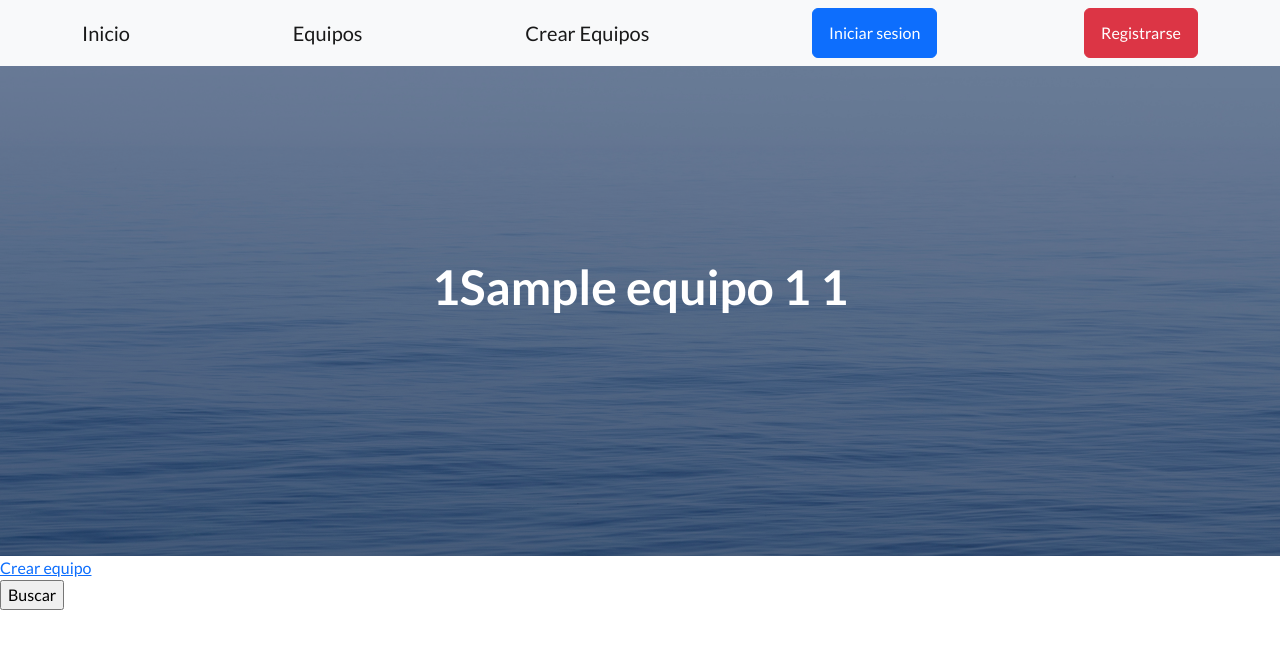
After one commit to sebacrivaro/Proyectofinal, a Django app: page /equipos/1/ in a window 1280 px wide. The commit adds this page. Shown: the top 649 px of the page. Run offline with Django 5.2, Linux system fonts and the light colour scheme; tables that the repository leaves empty hold one stand-in row (values such as "Sample post"); some libraries are stand-ins or nearby versions.

Commit message:
update app inicio

```diff
--- a/Templates/base.html
+++ b/Templates/base.html
@@ -27,11 +27,10 @@
         <nav class="navbar navbar-light bg-light static-top">
             <div class="container">
                 <a class="navbar-brand" href={% url "inicio:inicio" %}>Inicio</a>
-                <a class="navbar-brand" href={% url "inicio:equipo" %}>Equipos</a>
+                <a class="navbar-brand" href={% url "inicio:listado_equipos" %}>Equipos</a>
+                <a class="navbar-brand" href={% url "inicio:crear_equipo" %}>Crear Equipos</a>
                 {% if request.user.is_authenticated %}
-                <a class="navbar-brand" href={% url "usuario:editar_perfil" %}>{{request.user.username}}</a>
-                {% if request.user.is_authenticated %}
-                <a class="navbar-brand" href="#">{{request.user.username}}</a>
+                <a class="navbar-brand" href="usuario:editar_perfil">{{request.user.username}}</a>
                 <form action={% url "usuario:logout" %} method='POST'>
                     {% csrf_token %}
                     <input type="submit" class="btn btn-secondary" value="Cerrar Sesion">
--- a/inicio/Templates/inicio/crear_equipo.html
+++ b/inicio/Templates/inicio/crear_equipo.html
@@ -8,7 +8,7 @@ Crear Equipo
 
 {% block main %}
 
-<form action={% url "home:crear_equipo" %} method="post">
+<form action={% url "inicio:crear_equipo" %} method="post">
     {% csrf_token %}
 
     {{form}}
--- a/inicio/Templates/inicio/editar_equipo.html
+++ b/inicio/Templates/inicio/editar_equipo.html
@@ -1,4 +1,4 @@
-{% extends "inicio/index.html" %}
+{% extends "base.html" %}
 
 {% block title_head %}
 Editar Equipo
@@ -8,7 +8,7 @@ Editar Equipo
 
 {% block main %}
 
-<form action={% url "inicio:editar_equipo" equipo.id %} method="post">
+<form action={% url "inicio:editar_equipo" equipo.id%} method="post">
     {% csrf_token %}
 
     {{form}}
--- /dev/null
+++ b/inicio/Templates/inicio/ver_equipo.html
@@ -0,0 +1,33 @@
+{% extends "base.html" %}
+{% load static %}
+{% block title_head %}
+Ver equipo
+{% endblock title_head %}
+
+{% block h1_header %}{{equipo}}{% endblock h1_header %}
+
+{% block main %}
+
+<a href={% url "inicio:crear_equipo" %}>Crear equipo</a>
+
+<form action={% url "inicio:ver_equipo" equipo.id %}>
+
+    {{form}}
+
+    <input type="submit" value="Buscar">
+
+</form>
+
+{% if equipos %}
+    <ul>
+        {% for equipo in equipos %}
+        <li>
+            <li>Nombre del equipo: {{equipo.nombre_equipo}}</li>
+            <li>Fundacion: {{equipo.fundacion}}</li>
+            <li>Titulos: {{equipo.torneos_ganados}}</li>
+        </li>
+        {% endfor %}
+    </ul>
+{% endif %}
+
+{% endblock main %}
--- a/inicio/models.py
+++ b/inicio/models.py
@@ -10,4 +10,4 @@ class Equipo(models.Model):
     torneos_ganados = models.IntegerField()
 
     def __str__(self):
-        return f'{self.nombre_equipo} {self.fundacion} {self.torneos_ganados}'
+        return f'{self.id}{self.nombre_equipo} {self.fundacion} {self.torneos_ganados}'
--- a/inicio/urls.py
+++ b/inicio/urls.py
@@ -5,9 +5,9 @@ app_name = 'inicio'
 
 urlpatterns = [
     path('', views.inicio, name='inicio'),
-    path('team/', views.team, name='team'),
-    path('equipo/crear/', views.CrearEquipo.as_view(), name='crear_equipo'),
-    path('equipo/<int:pk>/', views.VerEquipo.as_view(), name='ver_equipo'),
-    path('equipo/eliminar/', views.eliminar_equipo, name='eliminar_equipo'),
-    path('equipo/editar/', views.editar_equipo, name='editar_equipo'),
+    path('equipos/', views.ListaEquipos.as_view(), name='listado_equipos'),
+    path('equipos/crear/', views.CrearEquipo.as_view(), name='crear_equipo'),
+    path('equipos/<int:pk>/', views.VerEquipo.as_view(), name='ver_equipo'),
+    path('equipos/<int:pk>/editar/', views.EditarEquipo.as_view(), name='editar_equipo'),
+    path('equipos/<int:pk>/eliminar/', views.EliminarEquipo.as_view(), name='eliminar_equipo'),
 ]
--- a/inicio/views.py
+++ b/inicio/views.py
@@ -1,6 +1,7 @@
 from django.shortcuts import render, redirect
-from django.views.generic.edit import CreateView
+from django.views.generic.edit import CreateView, UpdateView, DeleteView
 from django.views.generic.detail import DetailView
+from django.views.generic.list import ListView
 from django.urls import reverse_lazy
 
 from inicio.models import Equipo
@@ -11,35 +12,29 @@ from django.contrib.auth.decorators import login_required
 def inicio(request):
     return render(request, 'inicio/index.html')
 
-
 class CrearEquipo(CreateView):
     model = Equipo
-    template_name = 'inicio/crear_equipo.html'
+    template_name = "inicio/crear_equipo.html"
+    success_url = reverse_lazy('inicio:ver_equipo')
     fields = ['nombre_equipo', 'fundacion', 'torneos_ganados']
-    success_url = reverse_lazy('inicio/equipo.html')
 
-def eliminar_equipo(request, id_equipo):
-        equipo = Equipo.objects.get(id=id_equipo)
-        equipo.delete
-        return redirect('inicio:buscar_equipo')
-
-def editar_equipo(request, id_equipo):
-    equipo = Equipo.objects.get(id=id_equipo)
-    formulario = EditarEquipo(initial={'nombre_equipo':equipo.nombre_equipo, 'fundacion':equipo.fundacion, 'torneos_ganados':equipo.torneos_ganados})
-    if request.method == 'POST':
-        formulario = EditarEquipo(request.POST)
-        if formulario.is_valid():
-
-            equipo.nombre_equipo = formulario.cleaned_data['nombre_equipo']
-            equipo.fundacion = formulario.cleaned_data['fundacion']
-            equipo.torneos_ganados = formulario.cleaned_data['torneos_ganados']
-
-            equipo.save()
-
-            return redirect('inicio:equipo')
-
-    return render(request, 'inicio/editar_equipo.html', {'form':formulario})
+class ListaEquipos(ListView):
+    model = Equipo
+    template_name = "inicio/listado_equipos.html"
+    context_object_name = 'equipos'
 
 class VerEquipo(DetailView):
     model = Equipo
-    template_name = 'inicio/listado_equipos.html'
+    template_name = "inicio/ver_equipo.html"
+
+class EditarEquipo(UpdateView):
+    model = Equipo
+    template_name = "inicio/editar_equipo.html"
+    success_url = reverse_lazy('inicio:listado_equipos')
+    fields = ['nombre_equipo', 'fundacion', 'torneos_ganados']
+
+
+class EliminarEquipo(DeleteView):
+    model = Equipo
+    template_name = "inicio/eliminar_equipo.html"
+    success_url = reverse_lazy('inicio:listado_equipos')
--- a/usuario/urls.py
+++ b/usuario/urls.py
@@ -7,9 +7,6 @@ app_name ='usuario'
 urlpatterns = [
     path('login/', views.login, name='login'),
     path('register/', views.register, name='register'),
-<<<<<<< HEAD
     path('perfil/editar/', views.editar_perfil, name='editar_perfil'),
-=======
->>>>>>> 0d34508bb02f4d232c84a2473320fef391d90e6c
     path('logout/', LogoutView.as_view(template_name='usuario/logout.html'), name='logout'),
 ]
```
Also changed, not shown: inicio/Templates/inicio/eliminar_equipo.html (added, +18 -0 lines), inicio/Templates/inicio/equipo.html (deleted, +0 -39 lines), inicio/Templates/inicio/listado_equipos.html (+15 -4 lines), usuario/views.py (+0 -10 lines).
